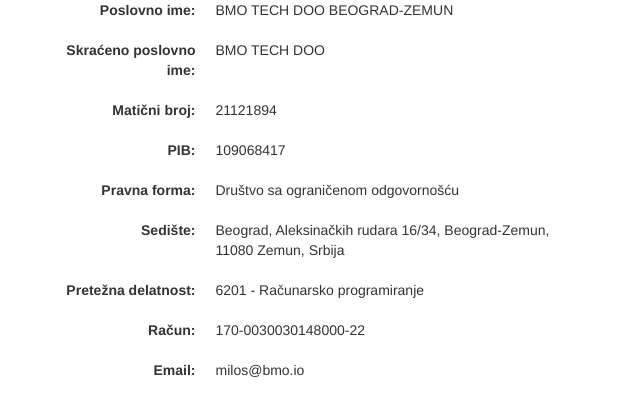
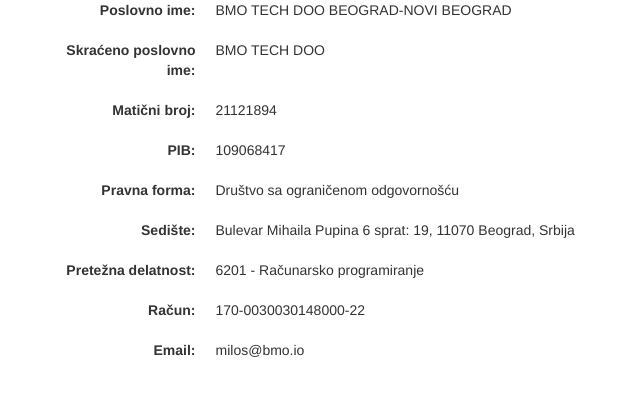
Before and after one commit to BMOlabs/bmolabs.github.io, a Jekyll site: the page built from index.html, in a window 1280 px wide. Shown: the top 416 px of the page, without its empty margins (327-967 px from the left). Built offline with Jekyll 4.4.1, drawn with Linux system fonts in a browser that asks for light colours.

Commit message:
promena sedišta

```diff
--- a/index.html
+++ b/index.html
@@ -4,7 +4,7 @@
 
 <dl class="dl-horizontal">
     <dt>Poslovno ime:</dt>
-    <dd>BMO TECH DOO BEOGRAD-ZEMUN</dd>
+    <dd>BMO TECH DOO BEOGRAD-NOVI BEOGRAD</dd>
 </dl>
 
 <dl class="dl-horizontal">
@@ -29,7 +29,7 @@
 
 <dl class="dl-horizontal">
     <dt>Sedište:</dt>
-    <dd>Beograd, Aleksinačkih rudara 16/34, Beograd-Zemun, 11080 Zemun, Srbija</dd>
+    <dd>Bulevar Mihaila Pupina 6 sprat: 19, 11070 Beograd, Srbija</dd>
 </dl>
 
 <dl class="dl-horizontal">
```
